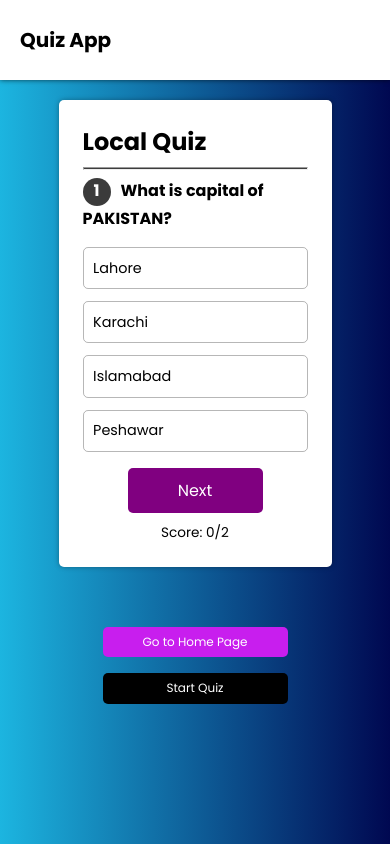
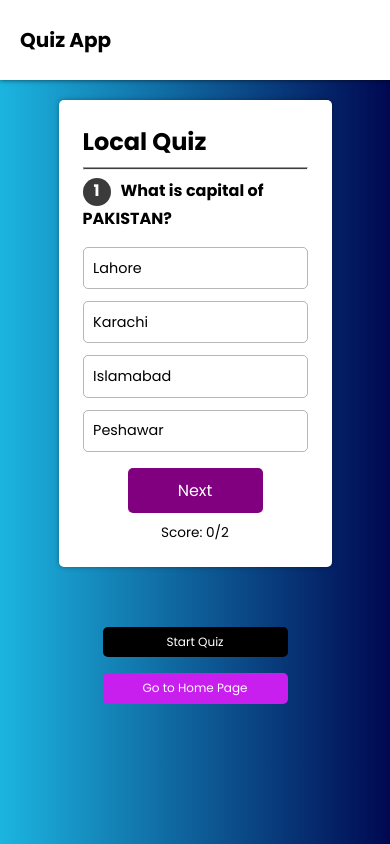
Before and after one commit to haseeb9678/quiz-react-app, a React (Vite) app: page / in a window 390 px wide. Both pictures are taken after a click on the button "Local Quiz". Built offline with nearby package versions, Linux system fonts and the light colour scheme.

Commit message:
responsive button

```diff
--- a/src/pages/Quiz/Quiz.css
+++ b/src/pages/Quiz/Quiz.css
@@ -114,6 +114,7 @@
     margin: 50px auto;
     padding: 10px;
     display: flex;
+    flex-direction: row-reverse;
     justify-content: center;
     gap: 2rem;
 }
@@ -143,7 +144,8 @@
 
 @media screen and (max-width: 700px) {
     .back-home-box {
-        flex-direction: column;
+        flex-direction: column-reverse;
         align-items: center;
+
     }
 }
```
